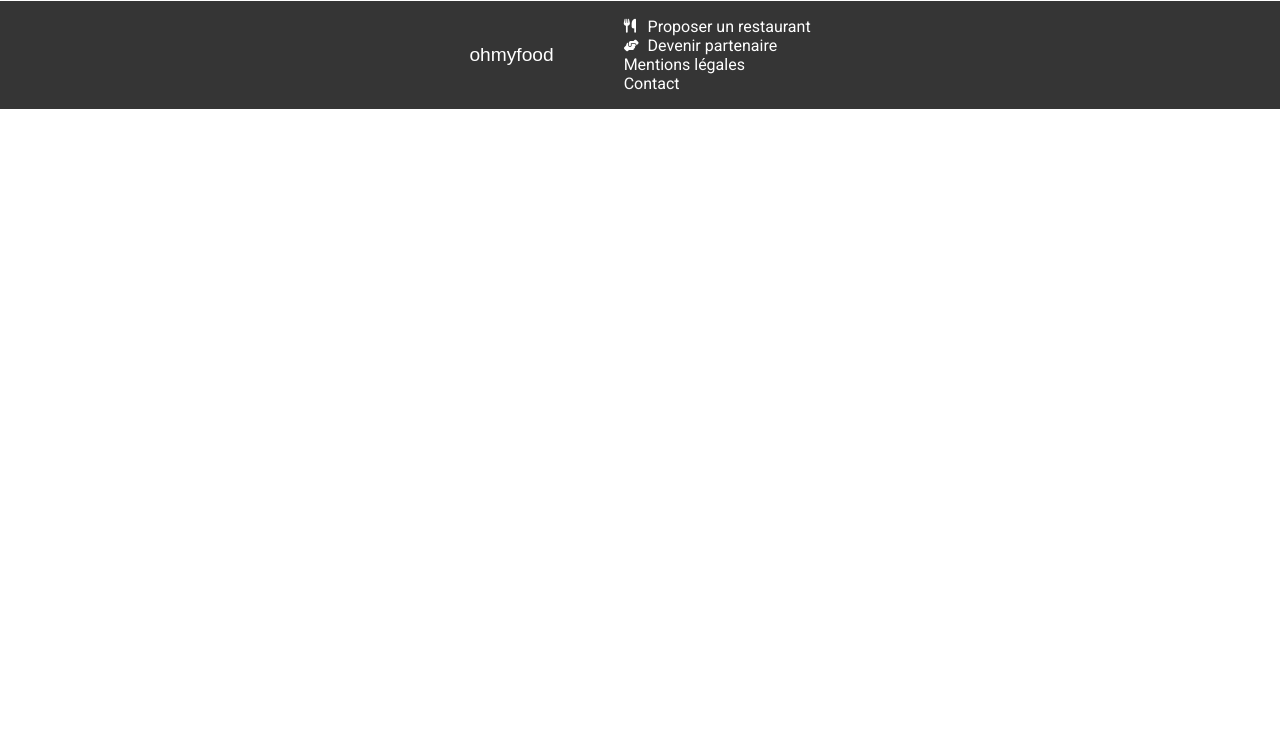
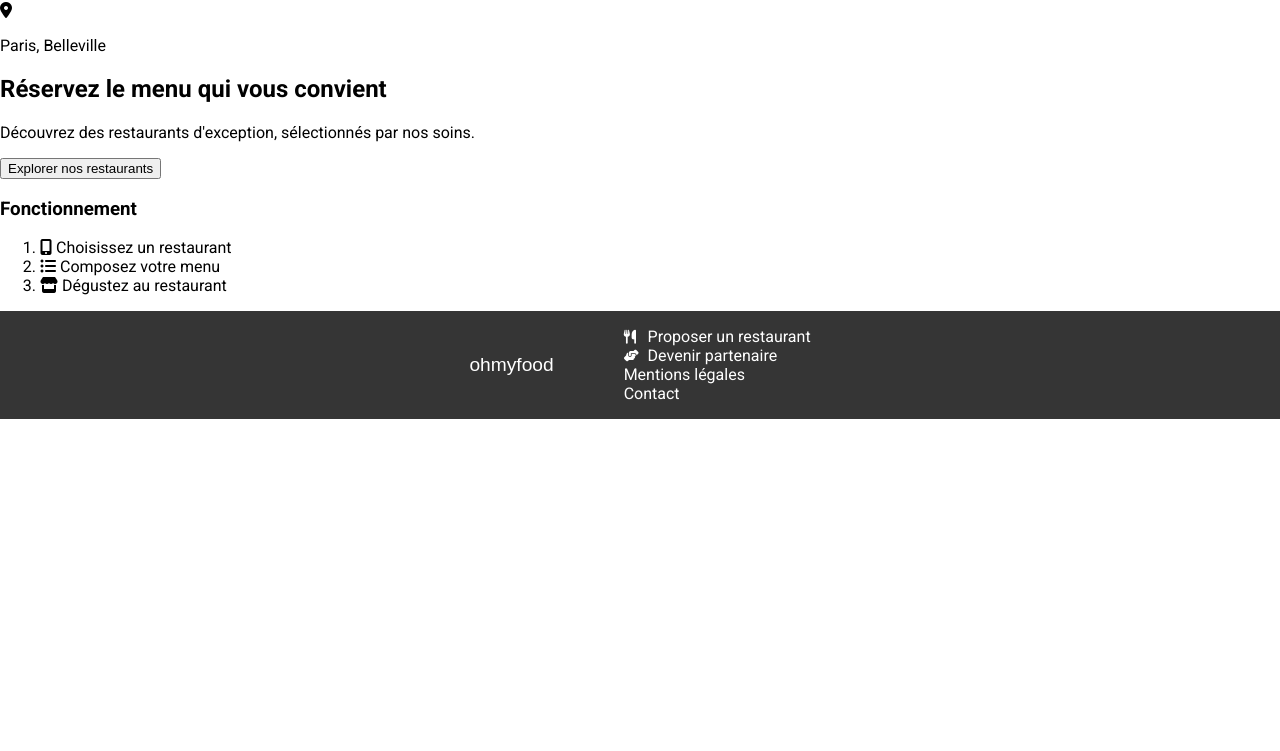
Before and after one commit to Cecilia-Giusti/Oh-my-food, a website: page index.html in a window 1280 px wide. Shown: the part 49-800 px from the top of the page. Drawn offline with Linux system fonts and the light colour scheme; a web font is replaced by a local one.

Commit message:
Feat: html primary section

```diff
--- a/index.html
+++ b/index.html
@@ -19,6 +19,28 @@
     <h1> ohmyfood</h1>
   </header>
 
+  <main>
+    <section>
+      <div class="location">
+        <i class="fas fa-map-marker-alt"></i>
+        <p>Paris, Belleville</p>
+      </div>
+      <article>
+        <h2>Réservez le menu qui vous convient</h2>
+        <p> Découvrez des restaurants d'exception, sélectionnés par nos soins.</p>
+        <button> Explorer nos restaurants</button>
+      </article>
+      <aside>
+        <h3>Fonctionnement</h3>
+        <ol>
+          <li><i class="fas fa-mobile-alt"></i> Choisissez un restaurant</li>
+          <li><i class="fas fa-list-ul"></i> Composez votre menu</li>
+          <li><i class="fas fa-store"></i> Dégustez au restaurant</li>
+        </ol>
+      </aside>
+    </section>
+  </main>
+
   <footer>
     <h5>ohmyfood</h5>
     <ul>
```
